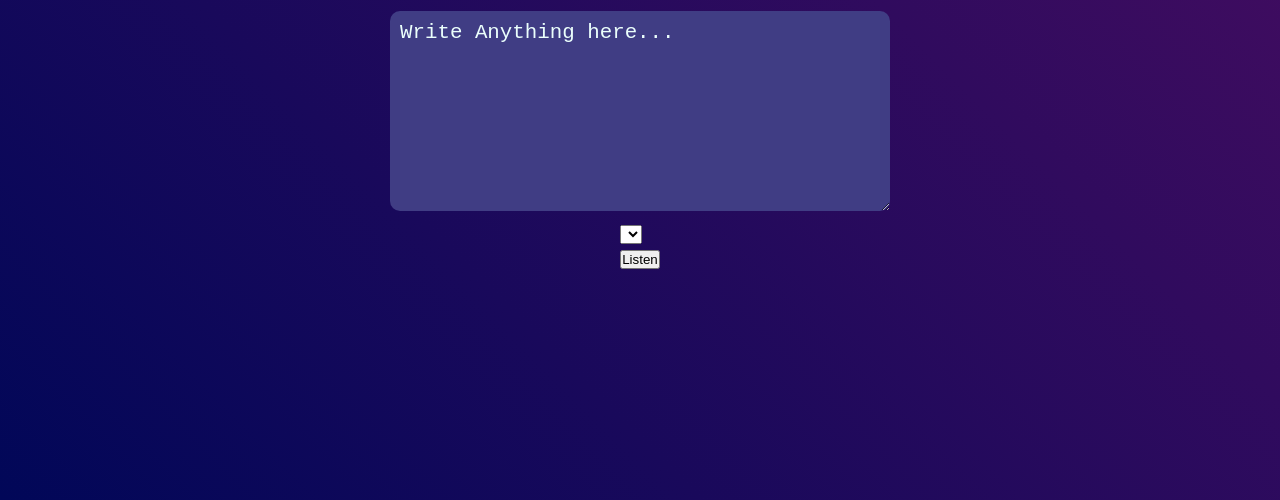
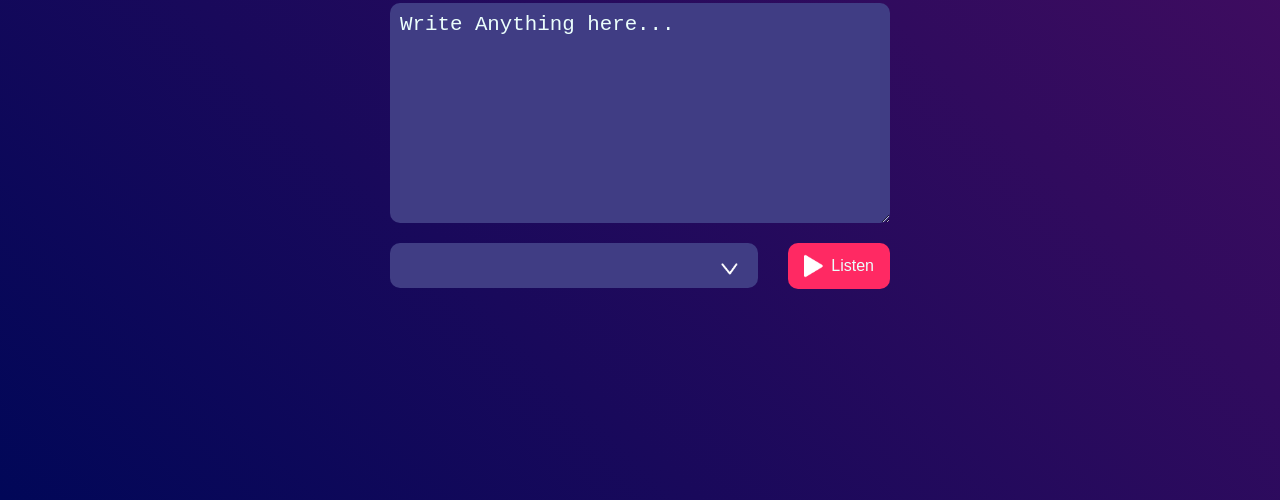
Before and after one commit to tonmoy3673/Voice-Converter, a plain HTML site: page index.html in a window 1280 px wide. Shown: the part 300-800 px from the top of the page. Drawn offline with Linux system fonts and the light colour scheme.

Commit message:
:lipstick: make the UI

```diff
--- a/index.html
+++ b/index.html
@@ -27,7 +27,7 @@
              <div class="select-container">
                 <select id="select"></select>
                 <div class="btn-container">
-                    <button id="btn">Listen</button>
+                    <button id="btn"><img src="/images/play.png" class="btn-img"> Listen</button>
                 </div>
              </div>
         </section>
--- a/style.css
+++ b/style.css
@@ -52,17 +52,64 @@ body{
 #input-field{
     width: 100%;
     max-width: 500px;
-    height: 200px;
+    height: 220px;
     background:#403d84;
     border: 0;
     outline: 0;
     padding: 10px;
     color: #ebfffc;
     font-size: 1.3rem;
-    margin: 10px auto;
+    margin: 20px auto;
     border-radius: 10px;
 
 }
 #input-field::placeholder{
     color: #ebfffc;
 }
+.select-container{
+    width: 100%;
+    max-width: 500px;
+    display: flex;
+    align-items: center;
+    justify-content: center;
+    column-gap: 30px;
+}
+#btn{
+    display: flex;
+    align-items: center;
+    background: #ff2963;
+    padding: 10px 15px;
+    color: #ebfffc;
+    column-gap: 7px;
+    border: 1px solid transparent;
+    border-radius: 10px;
+    cursor: pointer;
+    font-size: 1rem;
+    outline: 0;
+    transition: all 0.3s;
+}
+#btn:hover{
+    background: #019f55;
+    border: 1px solid #019f55;
+}
+.btn-img{
+    width: 20px;
+}
+#select{
+    background: #403d84;
+    flex: 1;
+    padding:15px;
+    border-radius: 10px;
+    outline: 0;
+    border: 0;
+    color: #ebfffc;
+    appearance: none;
+    background-image: url(/images/dropdown.png);
+    background-repeat: no-repeat;
+    background-size: 17px;
+    background-position-x: calc(100% - 20px);
+    background-position-y: 20px;
+    left: 0;
+    cursor: pointer;
+
+}
```
Also changed, not shown: images/dropdown.png (added), images/play.png (added).
